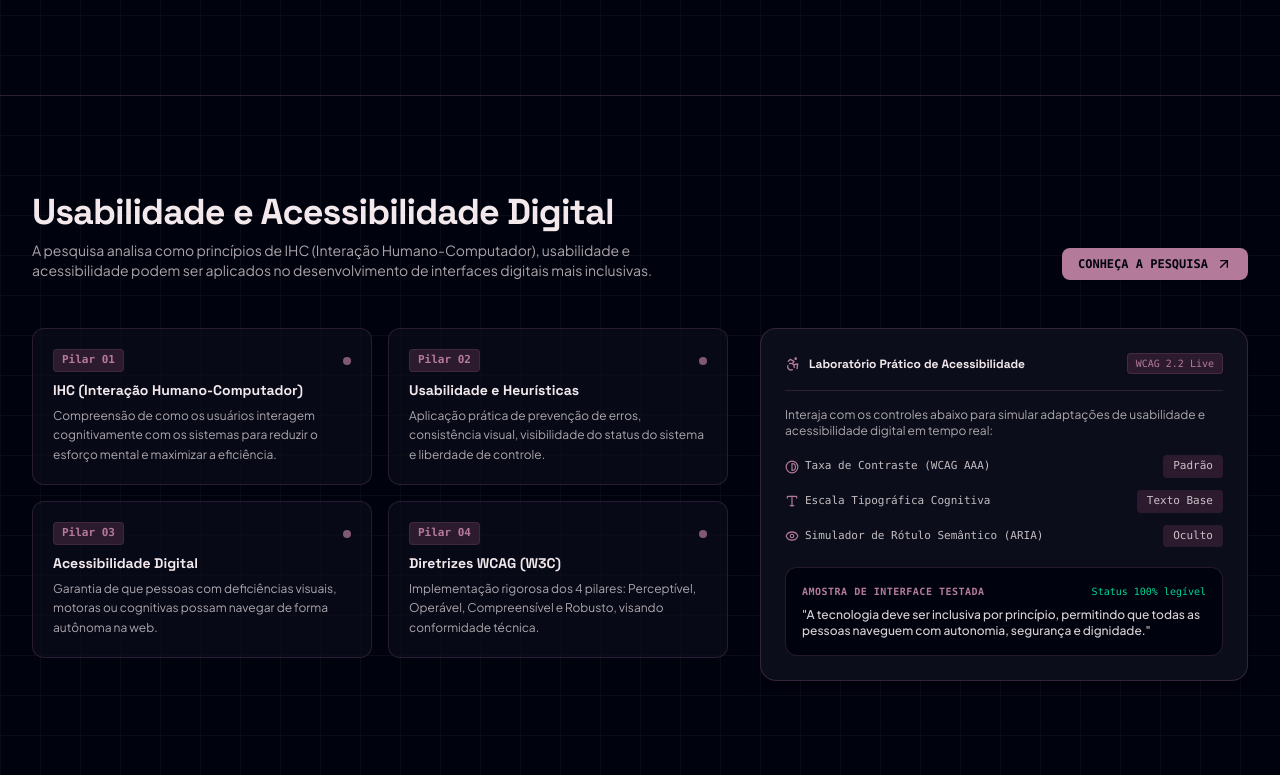
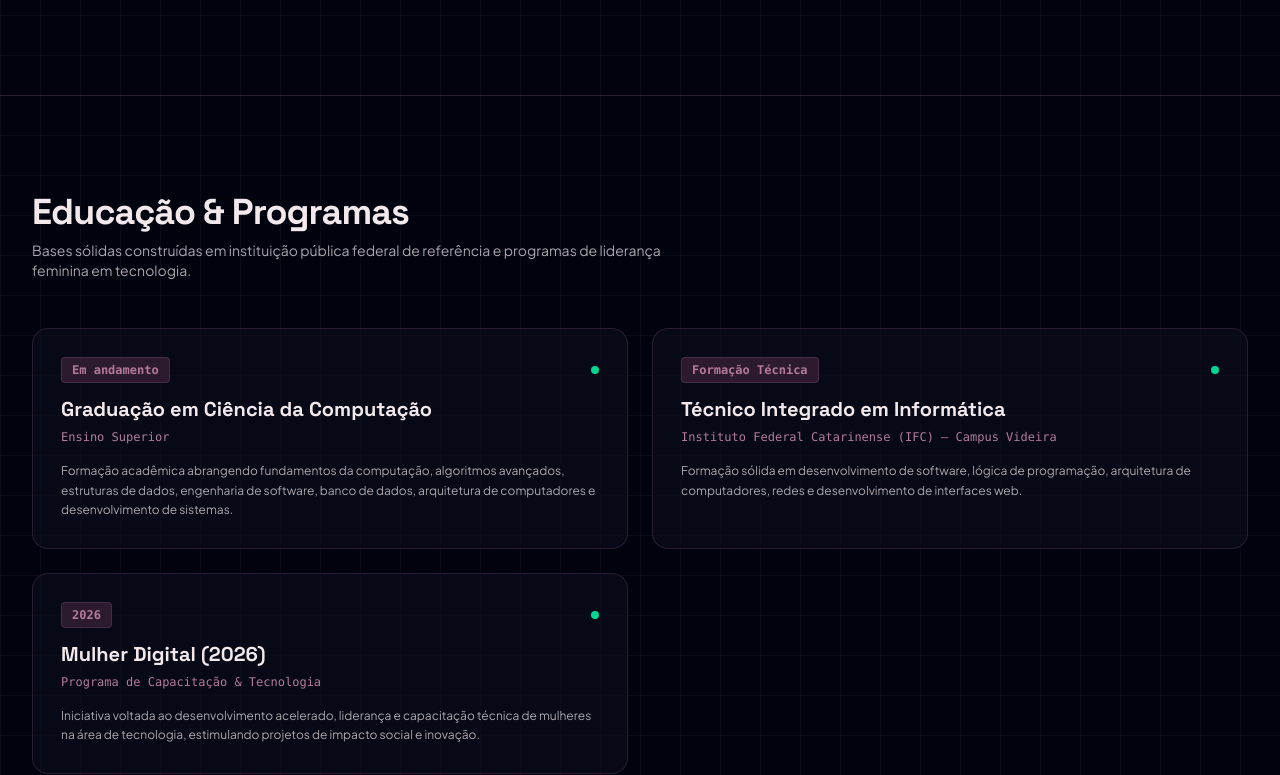
Before and after one commit to anapaulaknzdeon/Portifolio, a React (Vite) app: page / in a window 1280 px wide. Shown: the part 3785-4560 px from the top of the page. Built offline with nearby package versions, Linux system fonts and the light colour scheme; a web font is replaced by a local one.

Commit message:
refactor: remove research section and update linkedin url
Remove the redundant research section from the portfolio and update the professional LinkedIn link in the data configuration.

```diff
--- a/src/App.tsx
+++ b/src/App.tsx
@@ -12,7 +12,6 @@ import { Navbar } from './components/Navbar';
 import { ProfileCard } from './components/ProfileCard';
 import { ProjectCard } from './components/ProjectCard';
 import { ProjectModal } from './components/ProjectModal';
-import { ResearchSection } from './components/ResearchSection';
 import { SkillsSection } from './components/SkillsSection';
 import { HowICanHelpSection } from './components/HowICanHelpSection';
 import { ContactSection } from './components/ContactSection';
@@ -56,7 +55,6 @@ export default function App() {
       'habilidades',
       'projetos',
       'como-posso-ajudar',
-      'pesquisa',
       'formacao',
       'aprendizados',
       'objetivos',
@@ -239,12 +237,7 @@ export default function App() {
         <HowICanHelpSection onContactClick={() => scrollToSection('contato')} />
 
         {/* ========================================================
-            08. PESQUISA EM ANDAMENTO (Interactive Accessibility)
-        ======================================================== */}
-        <ResearchSection />
-
-        {/* ========================================================
-            09. FORMAÇÃO
+            08. FORMAÇÃO
         ======================================================== */}
         <section
           id="formacao"
--- a/src/data/portfolioData.ts
+++ b/src/data/portfolioData.ts
@@ -45,7 +45,7 @@ export const PORTFOLIO_INFO = {
   course: 'Bacharelado em Ciência da Computação',
   email: 'anapaulaknzdeon@gmail.com',
   github: 'https://github.com',
-  linkedin: 'https://linkedin.com',
+  linkedin: 'https://www.linkedin.com/in/anapauladeon',
   status: 'Disponível para projetos acadêmicos e oportunidades',
   year: '2026',
   bioIntro:
```
